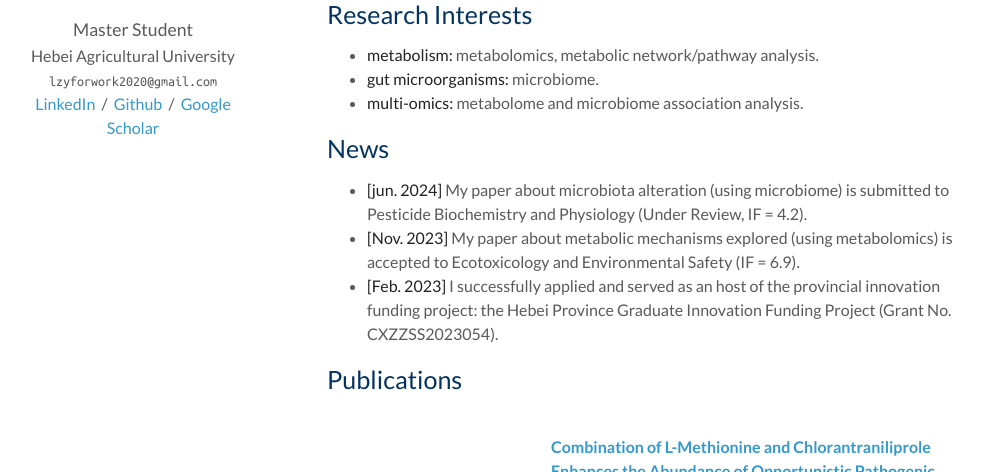
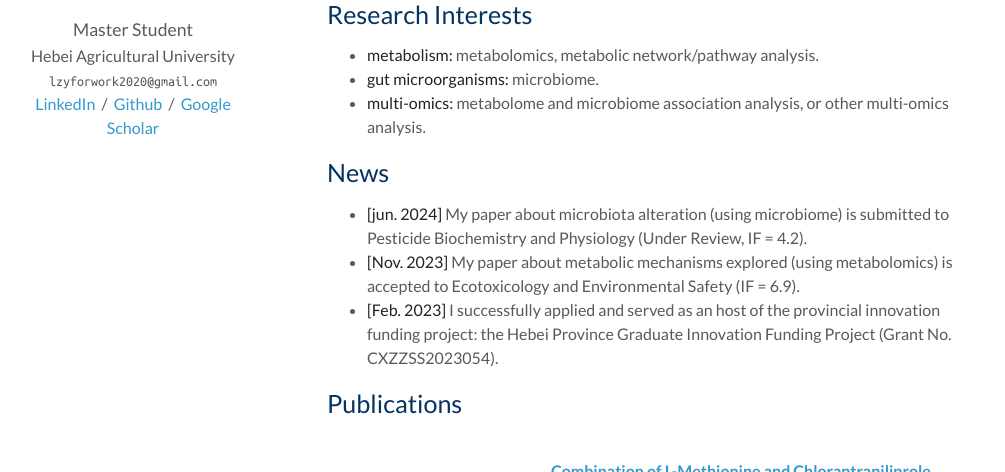
Before and after one commit to john4real-swap/john4real-swap.github.io, a plain HTML site: page index.html in a window 1280 px wide. Shown: the part 248-720 px from the top of the page, without its empty margins (143-1148 px from the left). Drawn offline with Linux system fonts and the light colour scheme; a script that the page names is missing; a web font is replaced by a local one.

Commit message:
Update index.html

```diff
--- a/index.html
+++ b/index.html
@@ -81,7 +81,7 @@
 <ul>
   <li><strong>metabolism:</strong> metabolomics, metabolic network/pathway analysis.</li>
   <li><strong>gut microorganisms:</strong> microbiome. </li>
-  <li><strong>multi-omics:</strong> metabolome and microbiome association analysis. </li>
+  <li><strong>multi-omics:</strong> metabolome and microbiome association analysis, or other multi-omics analysis. </li>
 </ul>
 
 <h2 id="news">News</h2>
```
